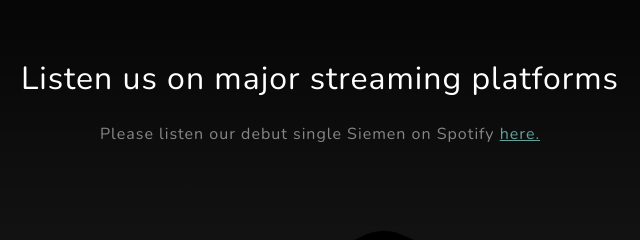
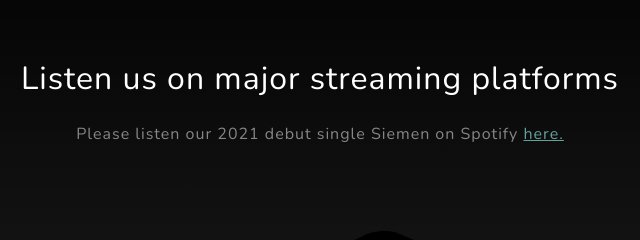
Before and after one commit to Kasvuband/kasvuband, a plain HTML site: page index.html in a window 1280 px wide. Shown: the part 900-1140 px from the top of the page, 320-960 px from the left. Drawn offline with nearby package versions, Linux system fonts and the light colour scheme.

Commit message:
Update index.html

```diff
--- a/index.html
+++ b/index.html
@@ -52,7 +52,7 @@
                     <div class="col-lg-8">
                         <h2 class="text-white mb-4">Listen us on major streaming platforms</h2>
                         <p class="text-white-50">
-                            Please listen our debut single Siemen on Spotify
+                            Please listen our 2021 debut single Siemen on Spotify
                             <a href="https://open.spotify.com/track/5zLyzgUkQPWenfs3FPQQSr?si=A8FhOaXVTS2cxfVhvFejIA&utm_source=copy-link&dl_branch=1&nd=1">here.</a>
                         </p>
                     </div>
```
